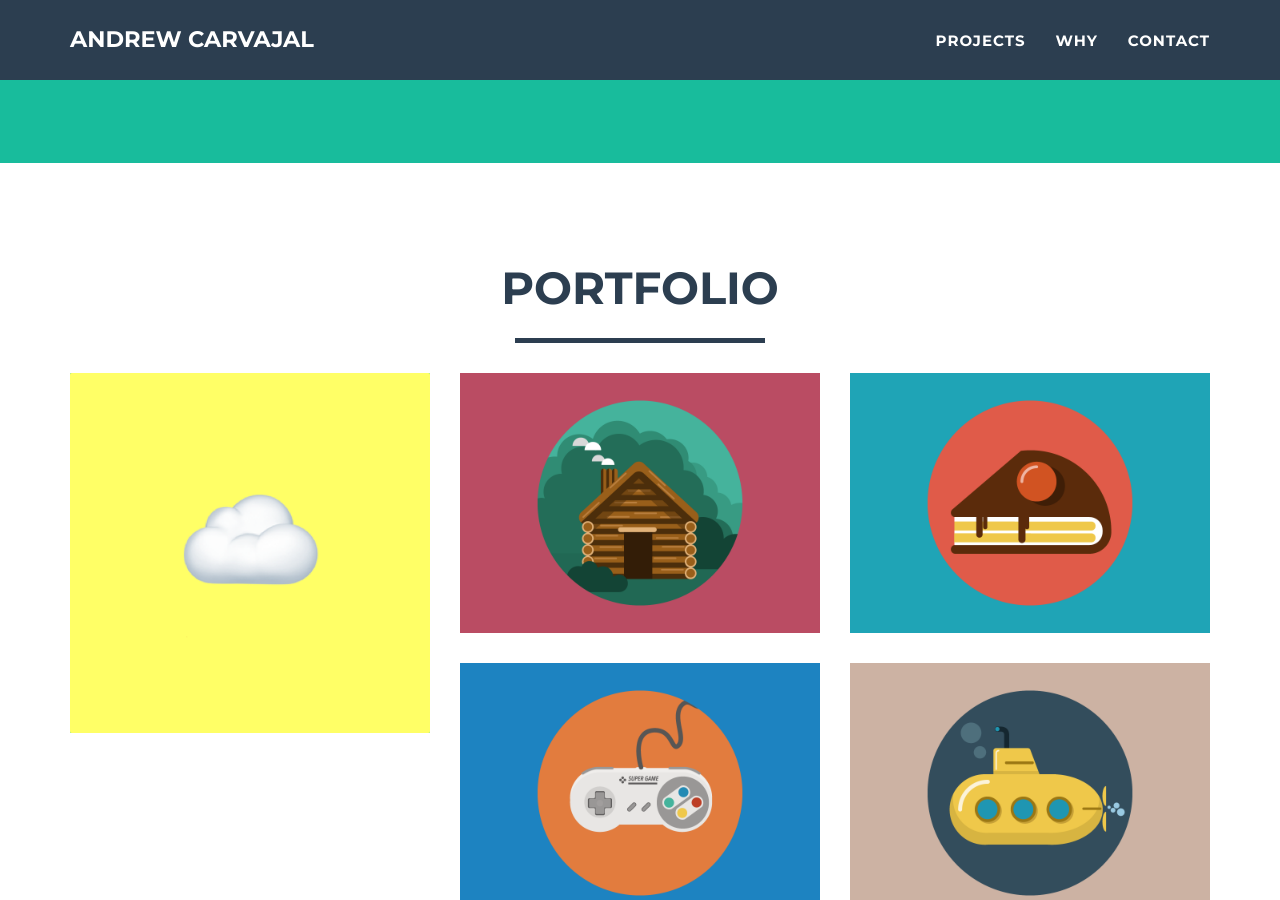
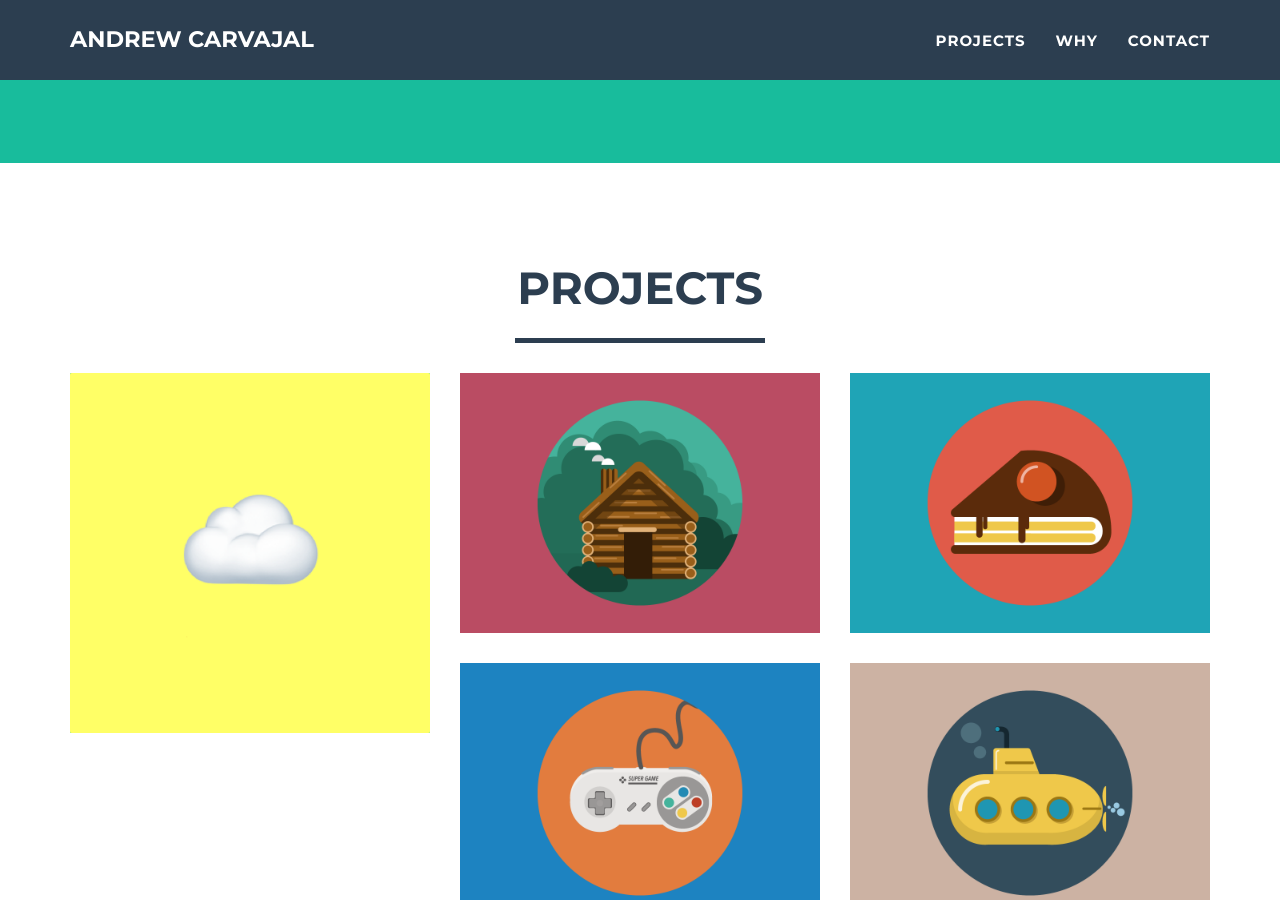
Before and after one commit to andrewcar/andrewcar.github.io, a Jekyll site: the page built from index.html, in a window 1280 px wide and 900 px high, scrolled down 655 px. Built offline with Jekyll 4.4.1, drawn with Linux system fonts in a browser that asks for light colours.

Commit message:
Update portfolio_grid.html

```diff
--- a/_includes/portfolio_grid.html
+++ b/_includes/portfolio_grid.html
@@ -4,7 +4,7 @@
         <div class="container">
             <div class="row">
                 <div class="col-lg-12 text-center">
-                    <h2>Portfolio</h2>
+                    <h2>projects</h2>
                     <hr class="star-primary">
                 </div>
             </div>
```
